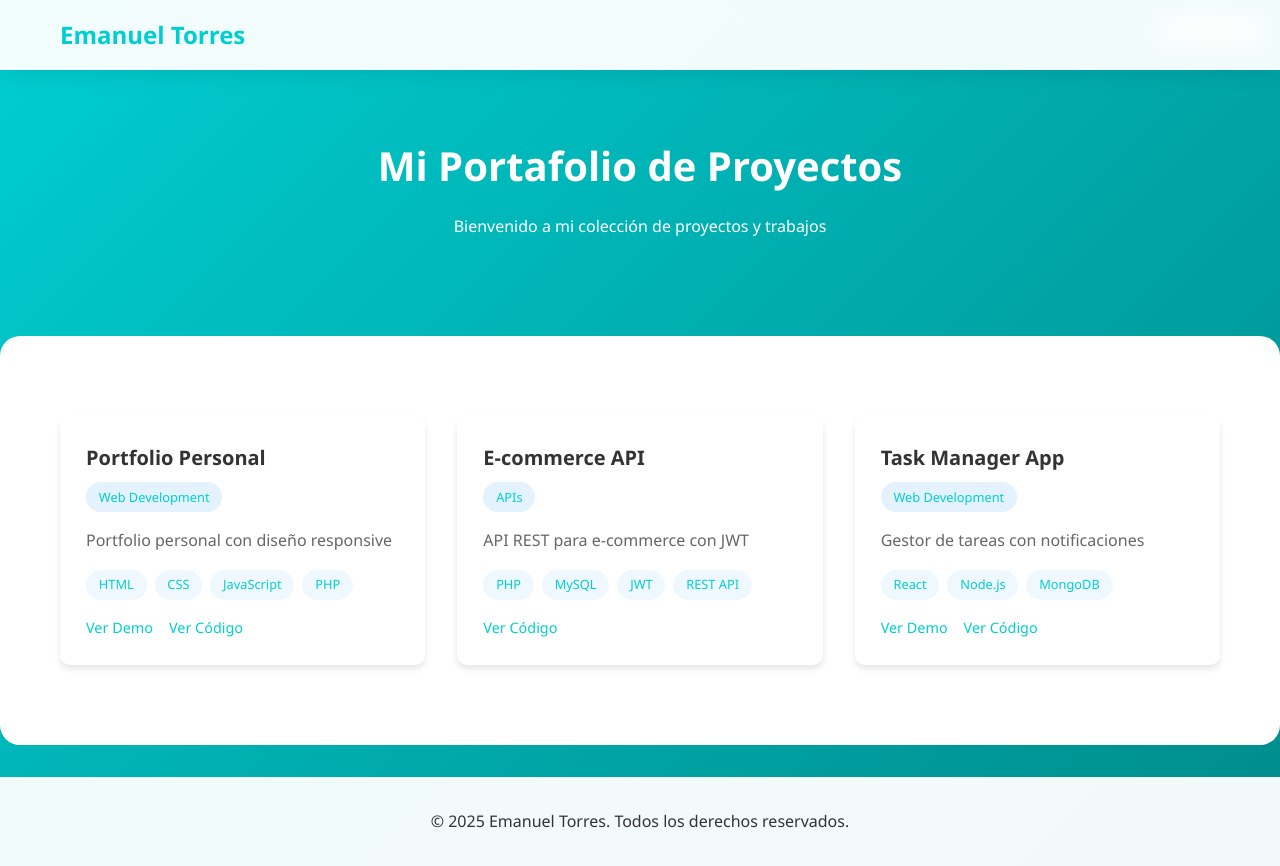
After one commit to TorresX9-11/ProyectoFinal2025V1, a PHP site: page / in a window 1280 px wide. The commit adds this page. Run offline with PHP 8.4, Linux system fonts and the light colour scheme; data comes from the database, SQL or seed files in the repository.

Commit message:
primera parte funcional.

```diff
--- /dev/null
+++ b/test1/api/auth_helper.php
@@ -0,0 +1,18 @@
+<?php
+function checkAuth() {
+    session_start();
+    if (!isset($_SESSION['user_id'])) {
+        http_response_code(401);
+        echo json_encode(["error" => "No autorizado"]);
+        exit;
+    }
+    return $_SESSION['user_id'];
+}
+
+function requireAuth($method) {
+    // Solo verificar autenticación para métodos que modifican datos
+    if (in_array($method, ['POST', 'PUT', 'PATCH', 'DELETE'])) {
+        return checkAuth();
+    }
+    return null;
+}
--- a/test1/api/config.php
+++ b/test1/api/config.php
@@ -3,10 +3,17 @@ header("Access-Control-Allow-Origin: *");
 header("Content-Type: application/json");
 header("Access-Control-Allow-Methods: GET, POST, PATCH, DELETE");
 
+// //conexion a servidor MySQL
+// $host = "localhost";
+// $db = "emanuel_torres_db2";
+// $user = "emanuel_torres";
+// $pass = "emanuel_torres2025";
+
 $host = "localhost";
 $db = "emanuel_torres_db2";
-$user = "emanuel_torres";
-$pass = "emanuel_torres2025";
+$user = "root";
+$pass = "";
+
 
 $conn = new mysqli($host, $user, $pass, $db);
 if ($conn->connect_error) {
--- a/test1/api/proyectos.php
+++ b/test1/api/proyectos.php
@@ -1,5 +1,9 @@
 <?php
 include 'config.php';
+require_once 'auth_helper.php';
+
+// Verificar autenticación para operaciones de escritura
+$user_id = requireAuth($_SERVER['REQUEST_METHOD']);
 
 // Configuración de cabeceras CORS y JSON
 header("Access-Control-Allow-Origin: *");
@@ -62,7 +66,7 @@ switch ($method) {
         $tecnologias = json_encode($d['tecnologias'] ?? []);
         $destacado = $d['destacado'] ?? false;
         $visible = $d['visible'] ?? true;
-        $usuario_id = 1; // Por ahora usando ID fijo, luego se tomará de la sesión
+        $usuario_id = $user_id; // Usando el ID del usuario autenticado
 
         $stmt->bind_param("ssssssssssiibb",
             $d['titulo'],
@@ -81,16 +85,55 @@ switch ($method) {
             $visible);
         $stmt->execute();
         echo json_encode(["success"=>true,"id"=>$stmt->insert_id]);
-        break;
+        break;    case 'PATCH':
+        $d = getInput();
+        $updateFields = [];
+        $types = "";
+        $params = [];
+        $allowedFields = [
+            'titulo', 'descripcion', 'descripcion_corta', 'tecnologias',
+            'url_demo', 'url_repositorio', 'imagen_principal', 'fecha_inicio',
+            'fecha_fin', 'estado', 'categoria_id', 'destacado', 'visible'
+        ];
 
-    case 'PATCH':
-        $d = getInput();
-        $sets = [];
-        foreach ($d as $k=>$v){
-            $sets[] = "$k='{$conn->real_escape_string($v)}'";
+        foreach ($d as $key => $value) {
+            if (in_array($key, $allowedFields)) {
+                $updateFields[] = "$key = ?";
+                if (in_array($key, ['categoria_id'])) {
+                    $types .= "i";
+                } elseif (in_array($key, ['destacado', 'visible'])) {
+                    $types .= "b";
+                } else {
+                    $types .= "s";
+                }
+                if ($key === 'tecnologias' && is_array($value)) {
+                    $params[] = json_encode($value);
+                } else {
+                    $params[] = $value;
+                }
+            }
         }
-        $conn->query("UPDATE proyectos SET ".implode(",",$sets)." WHERE id=$id");
-        echo json_encode(["success"=>true]);
+
+        if (!empty($updateFields)) {
+            $sql = "UPDATE proyectos SET " . implode(", ", $updateFields) . " WHERE id = ? AND usuario_id = ?";
+            $types .= "ii";
+            $params[] = $id;
+            $params[] = $user_id;
+
+            $stmt = $conn->prepare($sql);
+            $stmt->bind_param($types, ...$params);
+            $stmt->execute();
+
+            if ($stmt->affected_rows > 0) {
+                echo json_encode(["success" => true]);
+            } else {
+                http_response_code(404);
+                echo json_encode(["error" => "No se encontró el proyecto o no tienes permisos para editarlo"]);
+            }
+        } else {
+            http_response_code(400);
+            echo json_encode(["error" => "No se proporcionaron campos válidos para actualizar"]);
+        }
         break;
 
     case 'DELETE':
--- a/test1/crud/add.php
+++ b/test1/crud/add.php
@@ -1,4 +1,5 @@
 <?php
+require_once 'auth.php';
 if ($_SERVER['REQUEST_METHOD']=='POST') {
   // Manejar la imagen principal si se subió
   $imagen_principal = null;
--- a/test1/crud/edit.php
+++ b/test1/crud/edit.php
@@ -1,4 +1,5 @@
 <?php
+require_once 'auth.php';
 $id=intval($_GET['id']);
 $json=file_get_contents("../api/proyectos.php/$id");
 $p=json_decode($json,true);
--- /dev/null
+++ b/test1/index.html
@@ -0,0 +1,304 @@
+<!DOCTYPE html>
+<html lang="es">
+<head>
+    <meta charset="UTF-8">
+    <meta name="viewport" content="width=device-width, initial-scale=1.0">
+    <title>Portafolio de Proyectos - Emanuel Torres</title>
+    <style>
+        :root {
+            --primary-color: #00CED1;
+            --secondary-color: #ffffff;
+        }
+
+        * {
+            margin: 0;
+            padding: 0;
+            box-sizing: border-box;
+        }
+
+        body {
+            font-family: 'Segoe UI', Tahoma, Geneva, Verdana, sans-serif;
+            line-height: 1.6;
+            background: linear-gradient(135deg, var(--primary-color), #008B8B);
+            color: #333;
+        }
+
+        .container {
+            max-width: 1200px;
+            margin: 0 auto;
+            padding: 0 20px;
+        }
+
+        /* Header */
+        header {
+            background: rgba(255, 255, 255, 0.95);
+            backdrop-filter: blur(10px);
+            box-shadow: 0 2px 20px rgba(0, 0, 0, 0.1);
+            position: sticky;
+            top: 0;
+            z-index: 100;
+        }
+
+        nav {
+            display: flex;
+            justify-content: space-between;
+            align-items: center;
+            padding: 1rem 0;
+        }
+
+        .logo {
+            font-size: 1.5rem;
+            font-weight: bold;
+            color: var(--primary-color);
+        }
+
+        /* Hero Section */
+        .hero {
+            text-align: center;
+            padding: 4rem 0;
+            color: var(--secondary-color);
+        }
+
+        .hero h1 {
+            font-size: 2.5rem;
+            margin-bottom: 1rem;
+        }
+
+        /* Projects Section */
+        .projects-section {
+            background: var(--secondary-color);
+            padding: 3rem 0;
+            border-radius: 20px;
+            margin: 2rem 0;
+        }
+
+        .projects-grid {
+            display: grid;
+            grid-template-columns: repeat(auto-fit, minmax(300px, 1fr));
+            gap: 2rem;
+            padding: 2rem 0;
+        }
+
+        .project-card {
+            background: white;
+            border-radius: 10px;
+            box-shadow: 0 4px 6px rgba(0, 0, 0, 0.1);
+            overflow: hidden;
+            transition: transform 0.3s ease;
+            border: 2px solid transparent;
+        }
+
+        .project-card:hover {
+            transform: translateY(-5px);
+            border-color: var(--primary-color);
+        }
+
+        .project-image {
+            width: 100%;
+            height: 200px;
+            object-fit: cover;
+        }
+
+        .project-content {
+            padding: 1.5rem;
+        }
+
+        .project-title {
+            font-size: 1.25rem;
+            margin-bottom: 0.5rem;
+            color: #333;
+        }
+
+        .project-category {
+            display: inline-block;
+            background: #e3f2fd;
+            color: var(--primary-color);
+            padding: 0.3rem 0.8rem;
+            border-radius: 15px;
+            font-size: 0.8rem;
+            margin-bottom: 1rem;
+        }
+
+        .project-description {
+            color: #666;
+            margin-bottom: 1rem;
+        }
+
+        .project-technologies {
+            display: flex;
+            flex-wrap: wrap;
+            gap: 0.5rem;
+            margin-bottom: 1rem;
+        }
+
+        .tech-tag {
+            background: #f0f8ff;
+            color: var(--primary-color);
+            padding: 0.3rem 0.8rem;
+            border-radius: 15px;
+            font-size: 0.8rem;
+        }
+
+        .project-links {
+            display: flex;
+            gap: 1rem;
+        }
+
+        .project-link {
+            text-decoration: none;
+            color: var(--primary-color);
+            font-weight: 500;
+            font-size: 0.9rem;
+        }
+
+        .project-status {
+            position: absolute;
+            top: 1rem;
+            right: 1rem;
+            padding: 0.3rem 0.8rem;
+            border-radius: 15px;
+            font-size: 0.8rem;
+            font-weight: 500;
+        }
+
+        .status-completado {
+            background: #e8f5e9;
+            color: #2e7d32;
+        }
+
+        .status-en_desarrollo {
+            background: #fff3e0;
+            color: #f57c00;
+        }
+
+        .status-pausado {
+            background: #f3e5f5;
+            color: #7b1fa2;
+        }
+
+        /* Footer */
+        footer {
+            background: rgba(255, 255, 255, 0.95);
+            padding: 2rem 0;
+            text-align: center;
+            margin-top: 2rem;
+        }
+
+        .loading {
+            text-align: center;
+            padding: 2rem;
+            color: var(--secondary-color);
+        }
+
+        .error {
+            background: #ffebee;
+            color: #c62828;
+            padding: 1rem;
+            border-radius: 8px;
+            margin: 1rem 0;
+            text-align: center;
+        }
+
+        @media (max-width: 768px) {
+            .hero h1 {
+                font-size: 2rem;
+            }
+
+            .projects-grid {
+                grid-template-columns: 1fr;
+            }
+        }
+    </style>
+</head>
+<body>
+    <header>
+        <div class="container">
+            <nav>
+                <div class="logo">Emanuel Torres</div>
+            </nav>
+        </div>
+    </header>
+
+    <main>
+        <section class="hero">
+            <div class="container">
+                <h1>Mi Portafolio de Proyectos</h1>
+                <p>Bienvenido a mi colección de proyectos y trabajos</p>
+            </div>
+        </section>
+
+        <section class="projects-section">
+            <div class="container">
+                <div id="proyectos" class="projects-grid">
+                    <div class="loading">Cargando proyectos...</div>
+                </div>
+            </div>
+        </section>
+    </main>
+
+    <footer>
+        <div class="container">
+            <p>&copy; 2025 Emanuel Torres. Todos los derechos reservados.</p>
+        </div>
+    </footer>
+
+    <script>
+        // Función para cargar los proyectos
+        async function cargarProyectos() {
+            try {
+                const response = await fetch('api/proyectos.php');
+                const datos = await response.json();
+
+                const contenedor = document.getElementById('proyectos');
+
+                if (!datos.length) {
+                    contenedor.innerHTML = '<p class="error">No hay proyectos disponibles.</p>';
+                    return;
+                }
+
+                contenedor.innerHTML = datos.map(proyecto => `
+                    <article class="project-card">
+                        ${proyecto.imagen_principal ?
+                            `<img src="uploads/${proyecto.imagen_principal}" alt="${proyecto.titulo}" class="project-image">`
+                            : ''}
+                        <div class="project-content">
+                            <h2 class="project-title">${proyecto.titulo}</h2>
+                            ${proyecto.categoria_nombre ?
+                                `<span class="project-category">${proyecto.categoria_nombre}</span>`
+                                : ''}
+                            <p class="project-description">${proyecto.descripcion_corta || proyecto.descripcion}</p>
+
+                            <div class="project-technologies">
+                                ${(proyecto.tecnologias || []).map(tech =>
+                                    `<span class="tech-tag">${tech}</span>`
+                                ).join('')}
+                            </div>
+
+                            <div class="project-links">
+                                ${proyecto.url_demo ?
+                                    `<a href="${proyecto.url_demo}" target="_blank" class="project-link">Ver Demo</a>`
+                                    : ''}
+                                ${proyecto.url_repositorio ?
+                                    `<a href="${proyecto.url_repositorio}" target="_blank" class="project-link">Ver Código</a>`
+                                    : ''}
+                            </div>
+
+                            <span class="project-status status-${proyecto.estado}">
+                                ${proyecto.estado.charAt(0).toUpperCase() + proyecto.estado.slice(1)}
+                            </span>
+                        </div>
+                    </article>
+                `).join('');
+
+            } catch (error) {
+                console.error('Error:', error);
+                document.getElementById('proyectos').innerHTML =
+                    '<p class="error">Error al cargar los proyectos. Por favor, intente más tarde.</p>';
+            }
+        }
+
+        // Cargar proyectos cuando la página esté lista
+        document.addEventListener('DOMContentLoaded', cargarProyectos);
+    </script>
+</body>
+</html>
```
Also changed, not shown: test1/api/categorias.php (+14 -1 lines), test1/classes/Auth.php (added, +60 -0 lines), test1/crud/auth.php (added, +8 -0 lines), test1/crud/index.php (+12 -3 lines), test1/crud/logout.php (added, +12 -0 lines), test1/crud/proyecto_crud.php (added, +51 -0 lines), test1/login.php (added, +132 -0 lines), test1/admin.php (added), test1/classes/Utils.php (added), test1/config/database.php (added), test1/logout.php (added).
